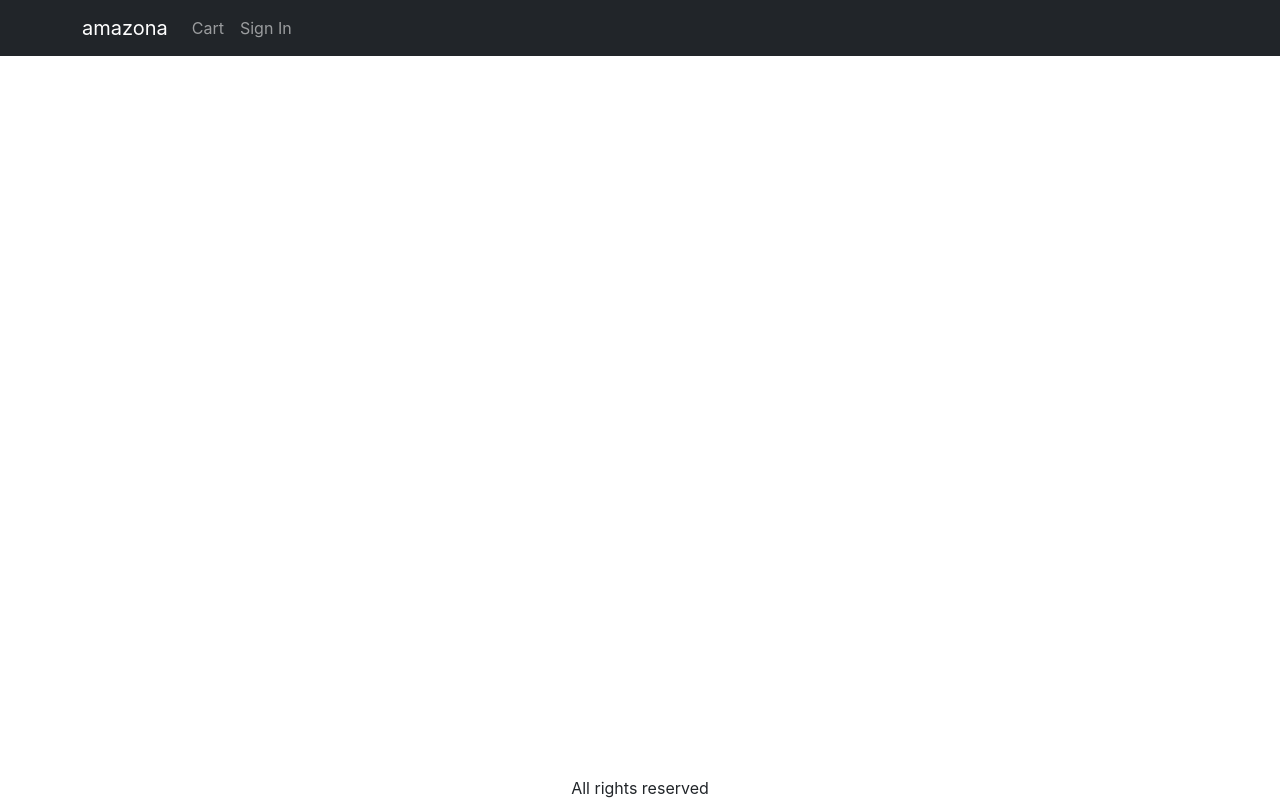
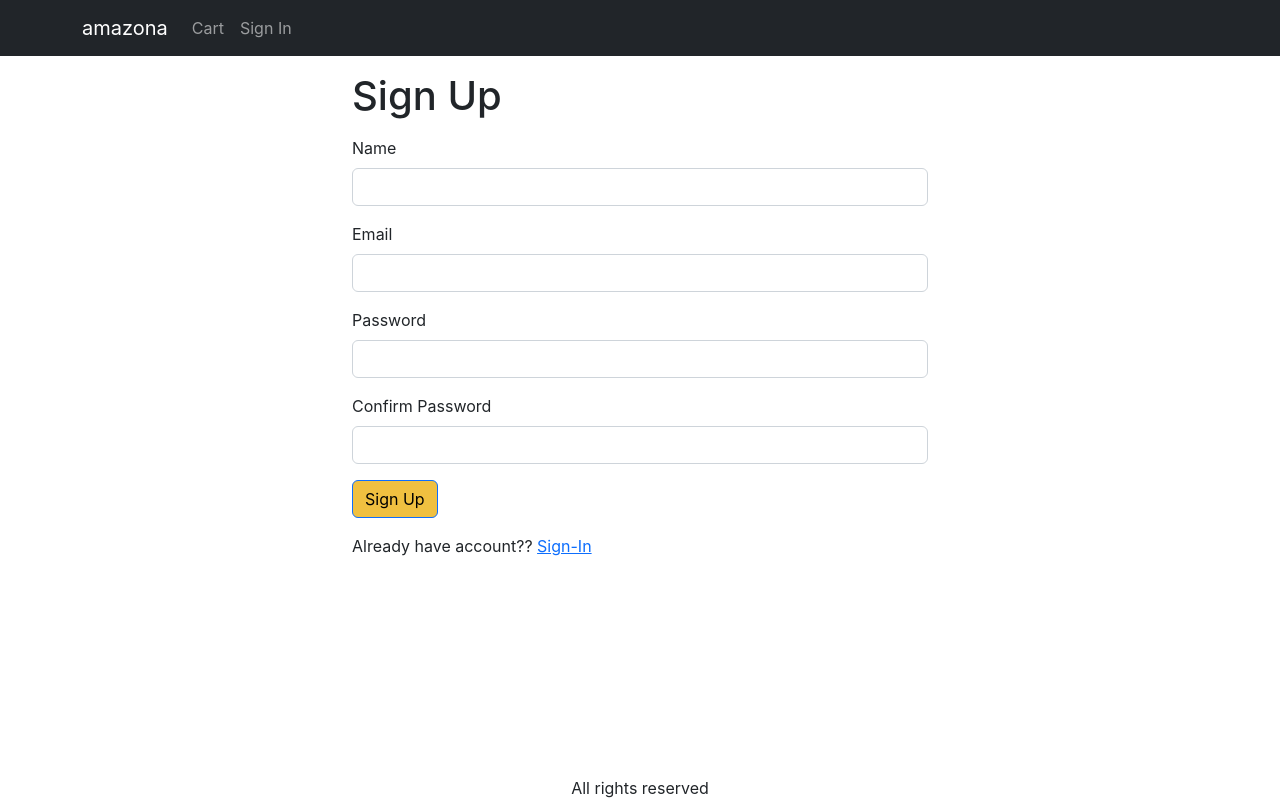
Before and after one commit to davidght1/amazonMern, a React (Create React App) app in the folder frontend/: page /signup in a window 1280 px wide. Built offline with nearby package versions, Linux system fonts and the light colour scheme.

Commit message:
modified:   backend/routes/userRoutes.js 	modified:   frontend/src/App.js 	new file:   frontend/src/screens/SignUpScreen.js

```diff
--- a/frontend/src/App.js
+++ b/frontend/src/App.js
@@ -15,6 +15,7 @@ import { Link } from "react-router-dom";
 import CartScreen from "./screens/CartScreen";
 import SigninScreen from "./screens/SigninScreen";
 import ShippingAddressScreen from "./screens/ShippingAddressScreen";
+import SignUpScreen from "./screens/SignUpScreen";
 
 function App() {
   const { state, dispatch: ctxDispatch } = useContext(Store);
@@ -76,6 +77,7 @@ function App() {
               <Route path="/product/:slug" element={<ProductScreen />} />
               <Route path="/cart" element={<CartScreen />} />
               <Route path="/signin" element={<SigninScreen />} />
+              <Route path="/signup" element={<SignUpScreen />} />
               <Route path="/shipping" element={<ShippingAddressScreen />} />
               <Route path="/" element={<HomeScreen />} />
             </Routes>
--- /dev/null
+++ b/frontend/src/screens/SignUpScreen.js
@@ -0,0 +1,96 @@
+import React, { useContext, useEffect, useState } from "react";
+import Axios from "axios";
+import Button from "react-bootstrap/esm/Button";
+import Container from "react-bootstrap/esm/Container";
+import Form from "react-bootstrap/esm/Form";
+import { Helmet } from "react-helmet-async";
+import { Link, useNavigate } from "react-router-dom";
+import { useLocation } from "react-router-dom";
+import { Store } from "./Store.js";
+import { toast } from "react-toastify";
+import { getError } from "../utils.js";
+
+export default function SignUpScreen() {
+  const navigate = useNavigate();
+  const { search } = useLocation();
+  const redirectInUrl = new URLSearchParams(search).get("redirect");
+  const redirect = redirectInUrl ? redirectInUrl : "/";
+
+  const [name, setName] = useState("");
+  const [email, setEmail] = useState("");
+  const [password, setPassword] = useState("");
+  const [confirmPassword, setConfirmPassword] = useState("");
+
+  const { state, dispatch: ctxDispatch } = useContext(Store);
+  const { userInfo } = state;
+
+  const submitHandler = async (e) => {
+    e.preventDefault();
+    if (password !== confirmPassword) {
+      toast.error("Passwords do not match");
+      return;
+    }
+    try {
+      const { data } = await Axios.post("/api/users/signup", {
+        name,
+        email,
+        password,
+      });
+      ctxDispatch({ type: "USER_SIGNIN", payload: data });
+      localStorage.setItem("userInfo", JSON.stringify(data));
+      navigate(redirect || "/");
+    } catch (err) {
+      toast.error(getError(err));
+    }
+  };
+  useEffect(() => {
+    if (userInfo) {
+      navigate(redirect);
+    }
+  }, [navigate, redirect, userInfo]);
+  return (
+    <Container className="small-container">
+      <Helmet>
+        <title>Sign Up</title>
+      </Helmet>
+      <h1 className="my-3">Sign Up</h1>
+      <Form.Group className="mb-3" controlId="name">
+        <Form.Label>Name</Form.Label>
+        <Form.Control onChange={(e) => setName(e.target.value)} required />
+      </Form.Group>
+      <Form onSubmit={submitHandler}>
+        <Form.Group className="mb-3" controlId="email">
+          <Form.Label>Email</Form.Label>
+          <Form.Control
+            type="email"
+            required
+            onChange={(e) => setEmail(e.target.value)}
+          />
+        </Form.Group>
+        <Form.Group className="mb-3" controlId="password">
+          <Form.Label>Password</Form.Label>
+          <Form.Control
+            type="password"
+            required
+            onChange={(e) => setPassword(e.target.value)}
+          />
+        </Form.Group>
+        <Form.Group className="mb-3" controlId="confirmpassword">
+          <Form.Label>Confirm Password</Form.Label>
+          <Form.Control
+            type="password"
+            required
+            onChange={(e) => setConfirmPassword(e.target.value)}
+          />
+        </Form.Group>
+        <div className="mb-3">
+          <Button type="submit">Sign Up</Button>
+        </div>
+        <div className="mb-3">
+          Already have account??{" "}
+          <Link to={`/signin?redirect=${redirect}`}>Sign-In</Link>
+        </div>
+      </Form>
+    </Container>
+  );
+}
```
Also changed, not shown: 1 other file (tests, documents, lock files or other folders).
